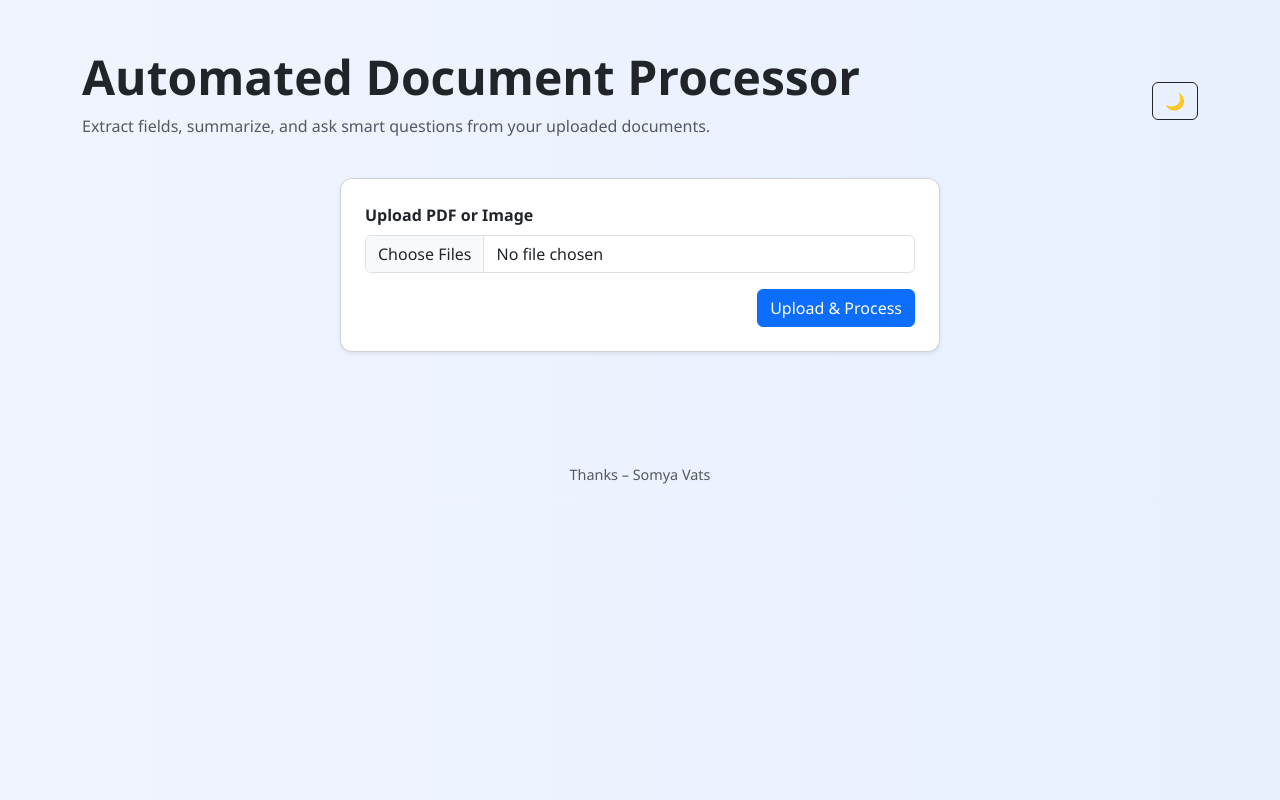
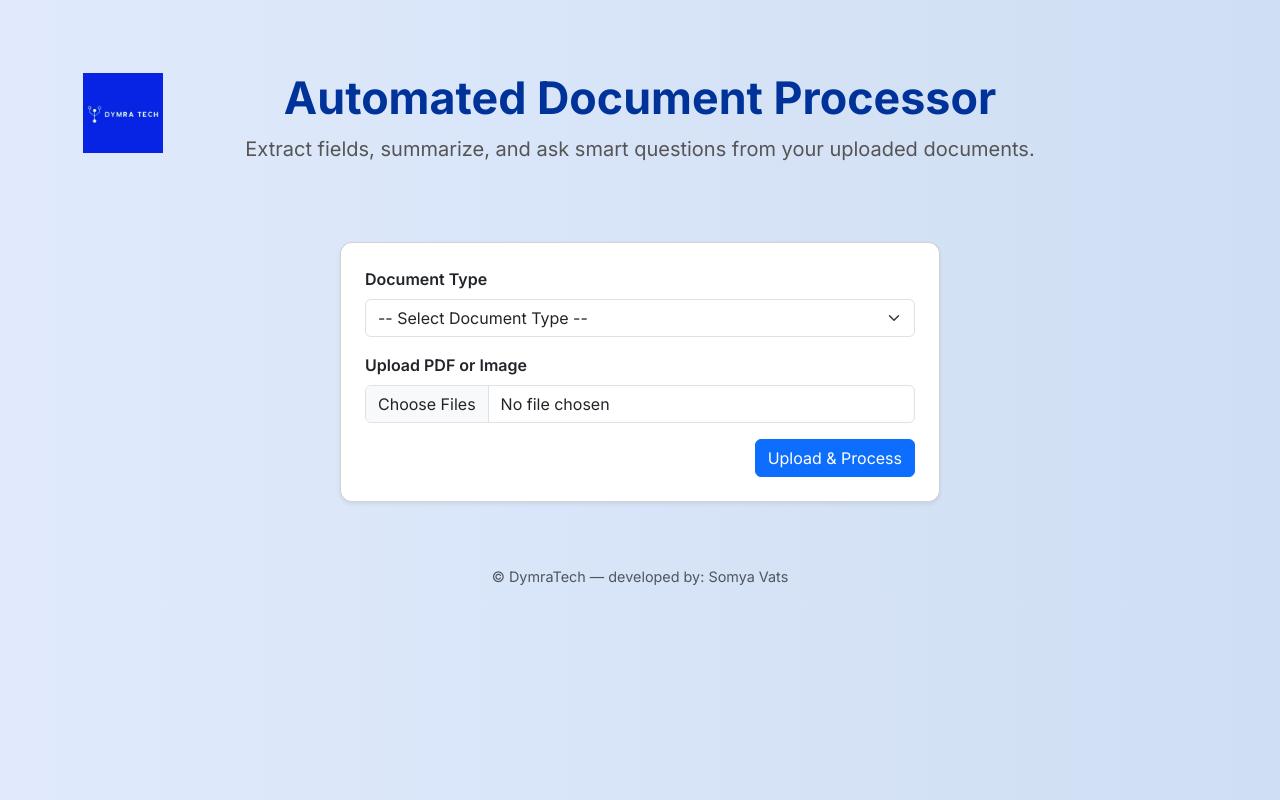
Before and after one commit to vatssomya/AI-Powered-Doc-Processor, a Python web app: template templates/index.html in a window 1280 px wide. Run offline with Jinja, Linux system fonts and the light colour scheme; the template is opened without the code that fills it, so the values that code supplies are empty.

Commit message:
Added multi-model document processing and CSV export feature

```diff
--- a/static/style.css
+++ b/static/style.css
@@ -4,6 +4,17 @@ body.gradient-bg {
   color: #111;
   transition: all 0.4s ease;
 }
+.logo-left {
+  height: 30px;
+  margin-top: 1px;
+  margin-left: 1px;
+}
+
+.btn-success {
+  background-color: #007bff;
+  border-color: #007bff;
+}
+
 
 .card {
   border-radius: 12px;
--- a/templates/index.html
+++ b/templates/index.html
@@ -5,22 +5,55 @@
   <title>Automated Document Processor</title>
   <meta name="viewport" content="width=device-width, initial-scale=1">
   <link href="https://cdn.jsdelivr.net/npm/bootstrap@5.3.2/dist/css/bootstrap.min.css" rel="stylesheet">
+  <link rel="preconnect" href="https://fonts.googleapis.com">
+  <link rel="preconnect" href="https://fonts.gstatic.com" crossorigin>
+  <link href="https://fonts.googleapis.com/css2?family=Inter:wght@400;600;700&display=swap" rel="stylesheet">
   <link rel="stylesheet" href="https://unpkg.com/aos@2.3.1/dist/aos.css" />
   <link href="{{ url_for('static', filename='style.css') }}" rel="stylesheet">
+  <style>
+    body {
+      font-family: 'Inter', sans-serif;
+      background: linear-gradient(to right, #e0eafc, #cfdef3);
+    }
+    .main-header {
+      text-align: center;
+      margin-bottom: 30px;
+    }
+    .main-header img {
+      height: 80px;
+    }
+    .main-header h1 {
+      font-weight: 700;
+      font-size: 2.8rem;
+      margin-top: 15px;
+      color: #003399;
+    }
+    .main-header p {
+      color: #555;
+    }
+  </style>
 </head>
-<body class="gradient-bg text-dark" id="body">
-
+<body id="body">
 <div class="container py-5 fade-in">
-    <div class="d-flex justify-content-between align-items-center mb-4">
-      <div>
-        <h1 class="display-5 fw-bold">Automated Document Processor</h1>
-        <p class="text-muted" id="descText">Extract fields, summarize, and ask smart questions from your uploaded documents.</p>
+  <div class="main-header text-center position-relative">
+    <img src="{{ url_for('static', filename='dymra_Tech_logo.jpeg') }}"
+         alt="DymraTech Logo"
+         class="position-absolute top-0 start-0 logo-left">
+    <h1 class="mt-4">Automated Document Processor</h1>
+    <p class="lead">Extract fields, summarize, and ask smart questions from your uploaded documents.</p>
   </div>
-      <button class="btn btn-outline-dark" onclick="toggleDarkMode()" id="modeToggle">🌙</button>
 </div>
 
     <form method="POST" enctype="multipart/form-data" id="uploadForm" data-aos="zoom-in">
       <div class="card p-4 shadow-sm mx-auto" style="max-width: 600px;">
+        <label class="form-label fw-semibold">Document Type</label>
+        <select class="form-select mb-3" name="doc_type" required>
+          <option value="">-- Select Document Type --</option>
+          <option value="invoice">Trade Invoice</option>
+          <option value="passport">Passport</option>
+          <option value="medical">Medical Record</option>
+        </select>
+
         <label class="form-label fw-semibold">Upload PDF or Image</label>
         <input type="file" name="file" class="form-control" multiple required>
 
@@ -37,7 +70,6 @@
 
     {% if extracted %}
     <div class="row g-4 mt-5" data-aos="fade-up">
-      <!-- Left Side -->
       <div class="col-md-8">
         <div class="card shadow-sm p-4 mb-4">
           <h5 class="mb-3">Extracted Fields</h5>
@@ -53,9 +85,15 @@
                 <div class="accordion-body">
                   <ul class="list-group">
                     {% for key, value in doc.items() %}
+                      {% if value %}
                         <li class="list-group-item d-flex justify-content-between">
                           <strong>{{ key }}</strong> <span>{{ value }}</span>
                         </li>
+                      {% else %}
+                        <li class="list-group-item d-flex justify-content-between">
+                          <strong>{{ key }}</strong> <span class="text-muted">[Not Found]</span>
+                        </li>
+                      {% endif %}
                     {% endfor %}
                   </ul>
                 </div>
@@ -64,10 +102,10 @@
           </div>
           {% endfor %}
 
-          <div class="mt-3 d-flex justify-content-between">
-            <a href="/download/txt" class="btn btn-outline-success btn-sm">Download TXT</a>
-            <a href="/download/excel" class="btn btn-outline-success btn-sm">Download Excel</a>
+          <div class="mt-3 text-center">
+  <a href="/download/csv" class="btn btn-success btn-sm">Download CSV</a>
 </div>
+
         </div>
 
         <div class="card shadow-sm p-4" id="summaryCard">
@@ -79,7 +117,6 @@
         </div>
       </div>
 
-      <!-- Right Side - Chatbot -->
       <div class="col-md-4">
         <div class="card shadow-sm p-4 h-100" id="qaCard">
           <h5 class="mb-3">Ask Questions</h5>
@@ -96,10 +133,9 @@
   </div>
 
   <footer class="text-center text-muted py-3 mt-5">
-    Thanks – Somya Vats
+    © DymraTech — developed by: Somya Vats
   </footer>
 
-  <!-- Scripts -->
   <script src="https://cdn.jsdelivr.net/npm/bootstrap@5.3.2/dist/js/bootstrap.bundle.min.js"></script>
   <script src="https://unpkg.com/aos@2.3.1/dist/aos.js"></script>
   <script>AOS.init();</script>
@@ -146,23 +182,6 @@
         sendQuestion();
       }
     });
-
-    // Dark Mode Toggle
-    function toggleDarkMode() {
-      const body = document.getElementById("body");
-      const modeToggle = document.getElementById("modeToggle");
-      const desc = document.getElementById("descText");
-
-      if (body.classList.contains("dark-mode")) {
-        body.classList.remove("dark-mode");
-        modeToggle.textContent = "🌙";
-        desc.classList.remove("text-light");
-      } else {
-        body.classList.add("dark-mode");
-        modeToggle.textContent = "☀️";
-        desc.classList.add("text-light");
-      }
-    }
   </script>
 </body>
 </html>
```
Also changed, not shown: app.py (+38 -11 lines), output.txt (+9 -14 lines), static/dymra_tech_logo.jpeg (added), static/image.png (added), 1 other file. Lines whose indentation alone changed are shown as unchanged.
